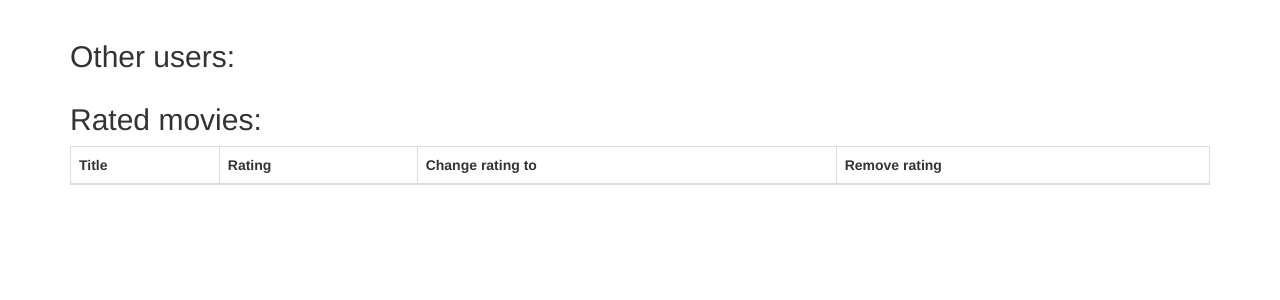
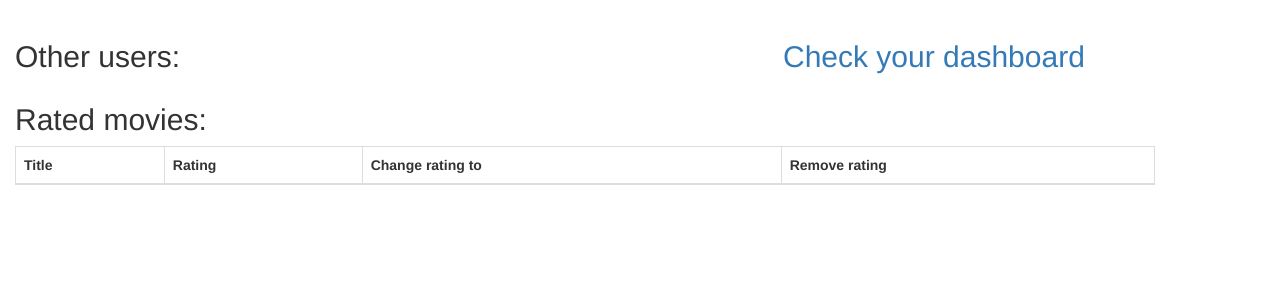
Before and after one commit to akononen/filmswithfriends, a Django app: page /profile/ in a window 1280 px wide. Shown: the part 52-352 px from the top of the page. Run offline with Django 3.2, Linux system fonts and the light colour scheme; the visitor is signed in with stand-in values (Sample User, id 1); data comes from the database, SQL or seed files in the repository; data that the repository does not hold is empty; some libraries are stand-ins or nearby versions.

Commit message:
link to dashboard added

```diff
--- a/website/templates/profile.html
+++ b/website/templates/profile.html
@@ -4,23 +4,27 @@
 {% block title %}Add a friend{% endblock %}
 
 
-<div class="container">
+<div class="container" style="float:left; width:40%>
   <h2>Add a friend</h2>
     <form action="" merhod="post">
       <label for="friend_username">Friends username: </label>
       <input id="friend_username" type="text" name="friend_username">
       <input type="submit" value="Add">
 
-</div>
+
 
 {%endcomment %}
-<div class="container">
+<div class="container" style="float:left; width:60%">
   <h2>Other users: </h2>
   {% for user in user_list %}
   <a href="/recommendations/{{user.id}}">{{user.username}}</a>
   {% endfor %}
 </div>
-<div class="container">
+</div>
+<div class="container" style="float:left; width:40%">
+  <h2><a href="/profile/dashboard"> Check your dashboard</a> </h2>
+  </div>
+<div class="container" style="float:left">
   <h2>Rated movies:</h2>
 
   <table id="rated_movies" class="table table-striped table-bordered" style="width:100%">
```
